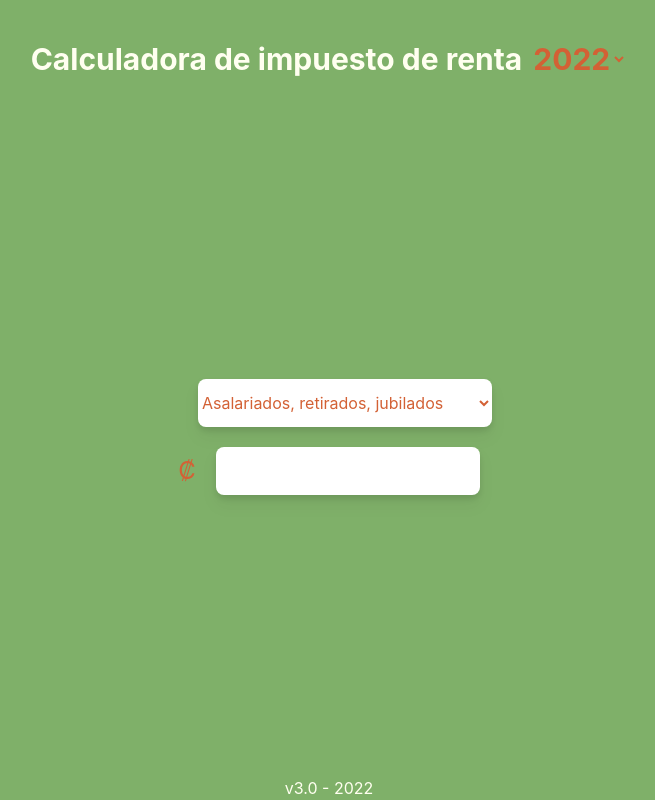
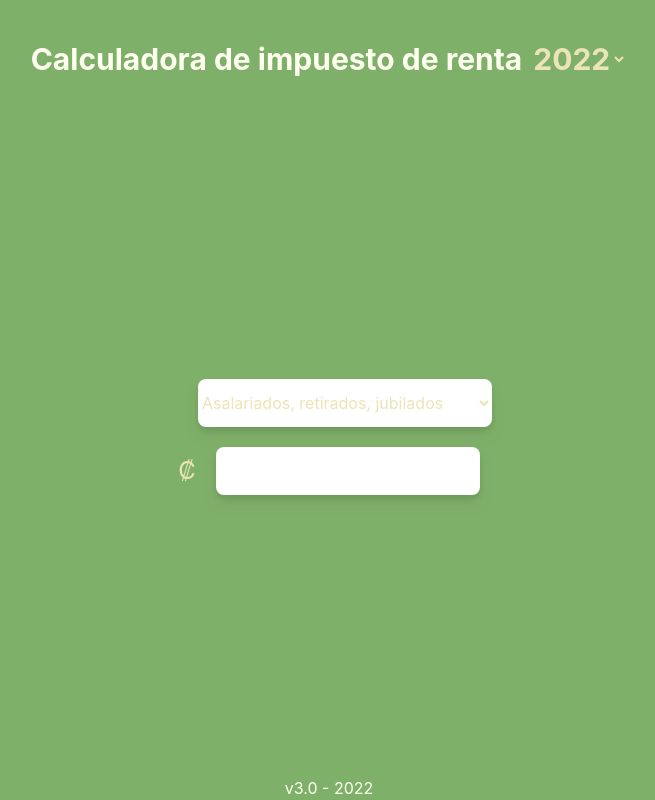
Before and after one commit to DavidCastilloR/renta-calculator, a Next.js app: page / in a window 1280 px wide. Shown: the whole page, without its empty margins (311-966 px from the left). Built offline with nearby package versions, Linux system fonts and the light colour scheme.

Commit message:
update 2026

```diff
--- a/tailwind.config.js
+++ b/tailwind.config.js
@@ -4,7 +4,7 @@ module.exports = {
     extend: {
       colors: {
         background: "#7fb069",
-        primary: "#d36135",
+        primary: "#ece4b7",
         black: "#FFFFF0",
       },
       screens: {
```
